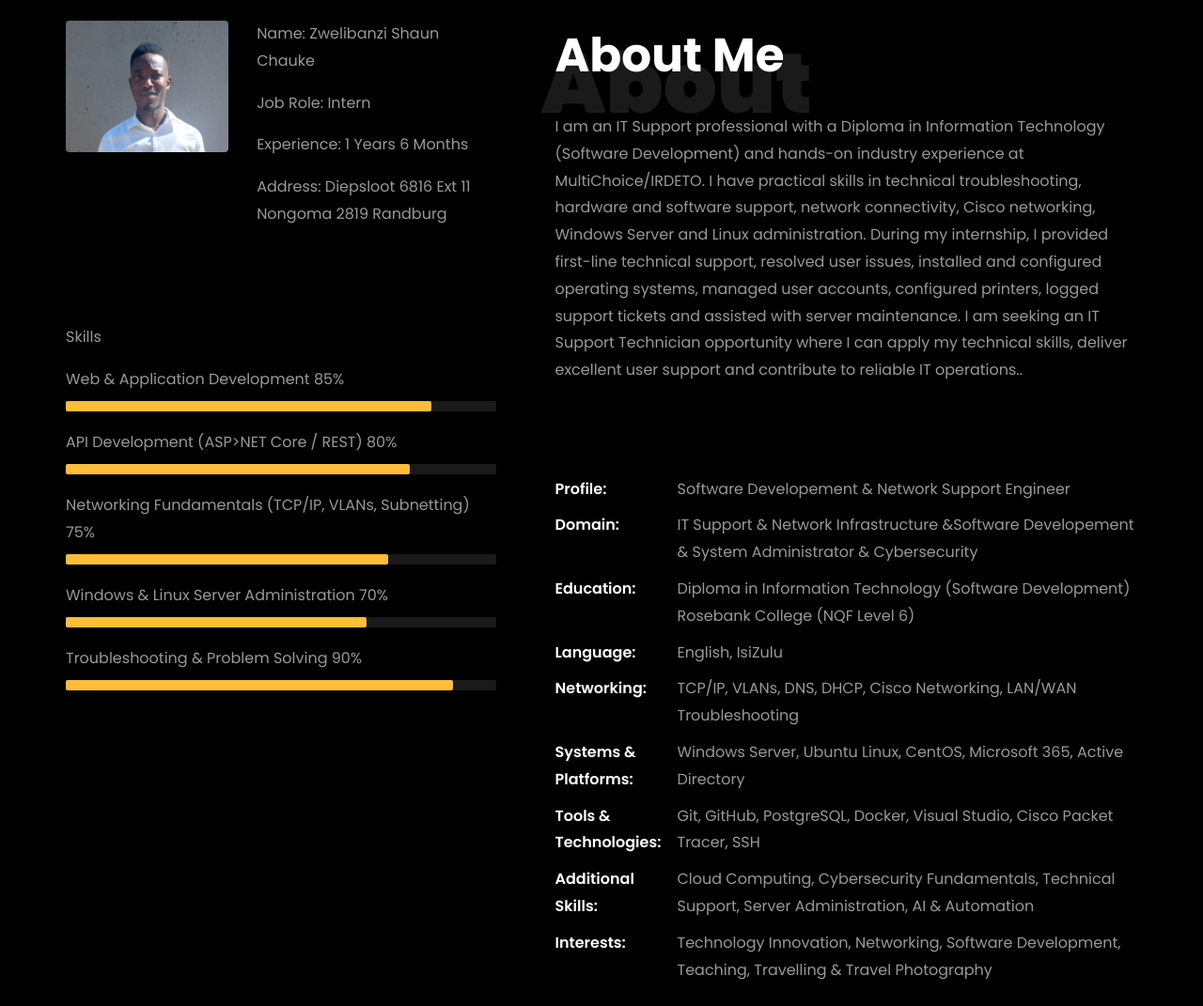
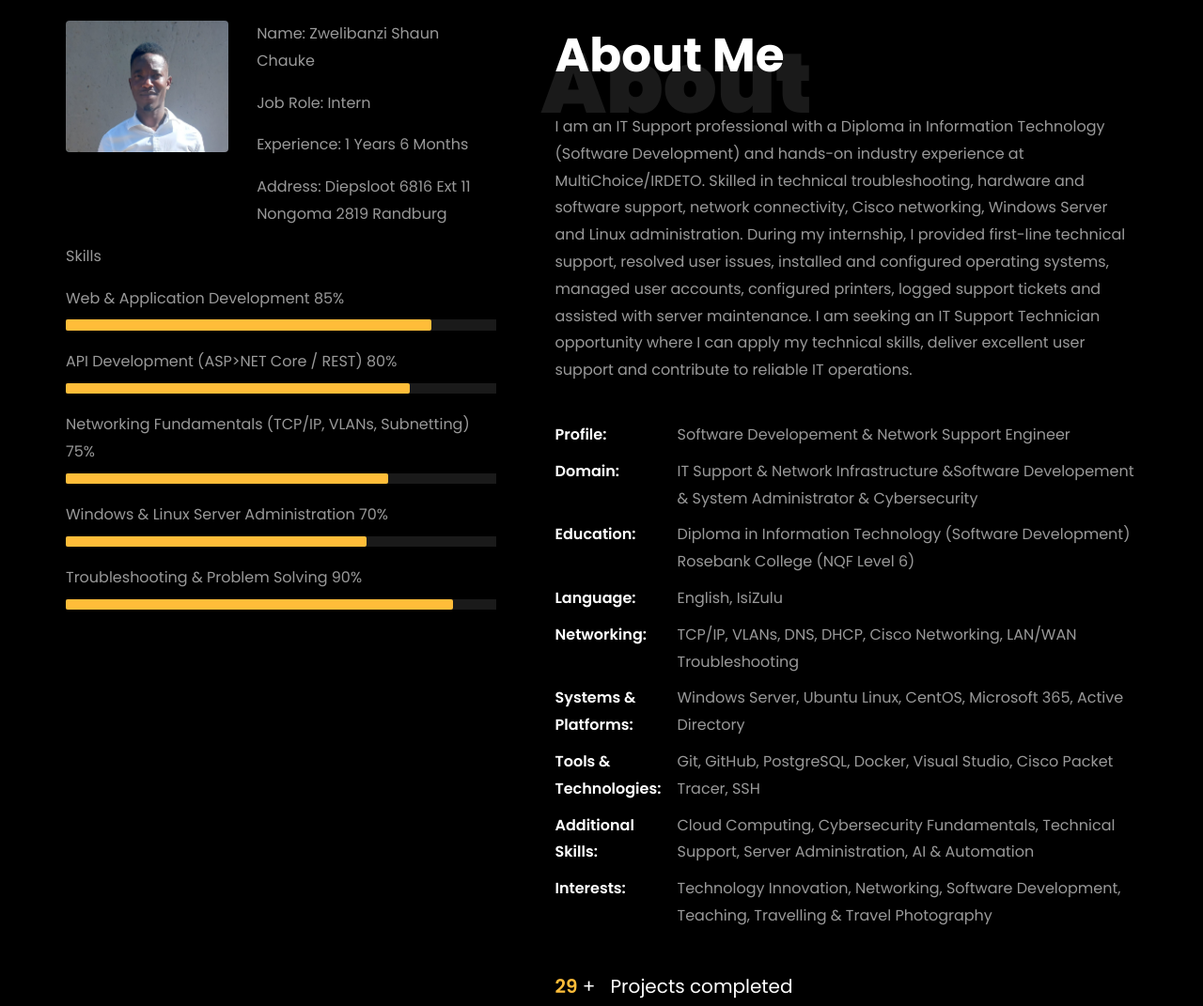
Before and after one commit to ZwelibanziShaun/Portfolio-Zwelibanzi-, a plain HTML site: page index.html in a window 1280 px wide. Shown: the part 840-1911 px from the top of the page at 94% size. Drawn offline with Linux system fonts and the light colour scheme; animation ran at ten frames a second; files whose address does not match are found by name.

Commit message:
Refactor index.html for better readability
Removed unnecessary line breaks and improved the About Me section for clarity.

```diff
--- a/index.html
+++ b/index.html
@@ -289,9 +289,7 @@
 									  </div>
 									</div>
 								  </div>
-								<br>
-								<br>
-								<br>
+
 								<div class="skill-mf">
 									<p class="title-s">Skills</p>
 									<span>Web & Application Development</span> <span class="pull-right">85%</span>
@@ -335,12 +333,9 @@
 								<h1 class="big">About</h1>
 								<h2 class="mb-4">About Me</h2>
 
-								<p>I am an IT Support professional with a Diploma in Information Technology (Software Development) and hands-on industry experience at MultiChoice/IRDETO. I have practical skills in technical troubleshooting, hardware and software support, network connectivity, Cisco networking, Windows Server and Linux administration.
+								<p>I am an IT Support professional with a Diploma in Information Technology (Software Development) and hands-on industry experience at MultiChoice/IRDETO. Skilled in technical troubleshooting, hardware and software support, network connectivity, Cisco networking, Windows Server and Linux administration. During my internship, I provided first-line technical support, resolved user issues, installed and configured operating systems, managed user accounts, configured printers, logged support tickets and assisted with server maintenance. I am seeking an IT Support Technician opportunity where I can apply my technical skills, deliver excellent user support and contribute to reliable IT operations.</p>
+								<ul class="about-info mt-4 px-md-0 px-2">
 
-During my internship, I provided first-line technical support, resolved user issues, installed and configured operating systems, managed user accounts, configured printers, logged support tickets and assisted with server maintenance. I am seeking an IT Support Technician opportunity where I can apply my technical skills, deliver excellent user support and contribute to reliable IT operations..</p>
-								<ul class="about-info mt-4 px-md-0 px-2">
-									<br>
-									<br>
 									<li class="d-flex"><span>Profile:</span> <span>Software Developement &amp; Network Support Engineer</span></li>
 									<li class="d-flex"><span>Domain:</span> <span>IT Support &amp; Network Infrastructure &amp;Software Developement &amp; System Administrator & Cybersecurity</span></li>
 									<li class="d-flex"><span>Education:</span> <span>Diploma in Information Technology (Software Development) Rosebank College (NQF Level 6) </span></li>
```
